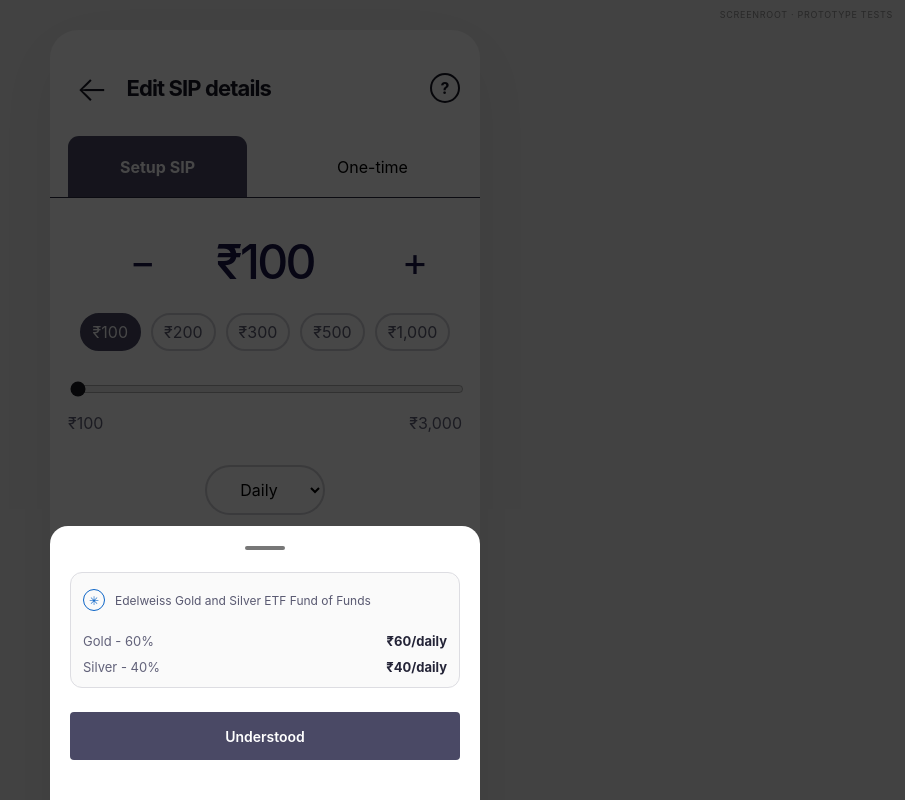
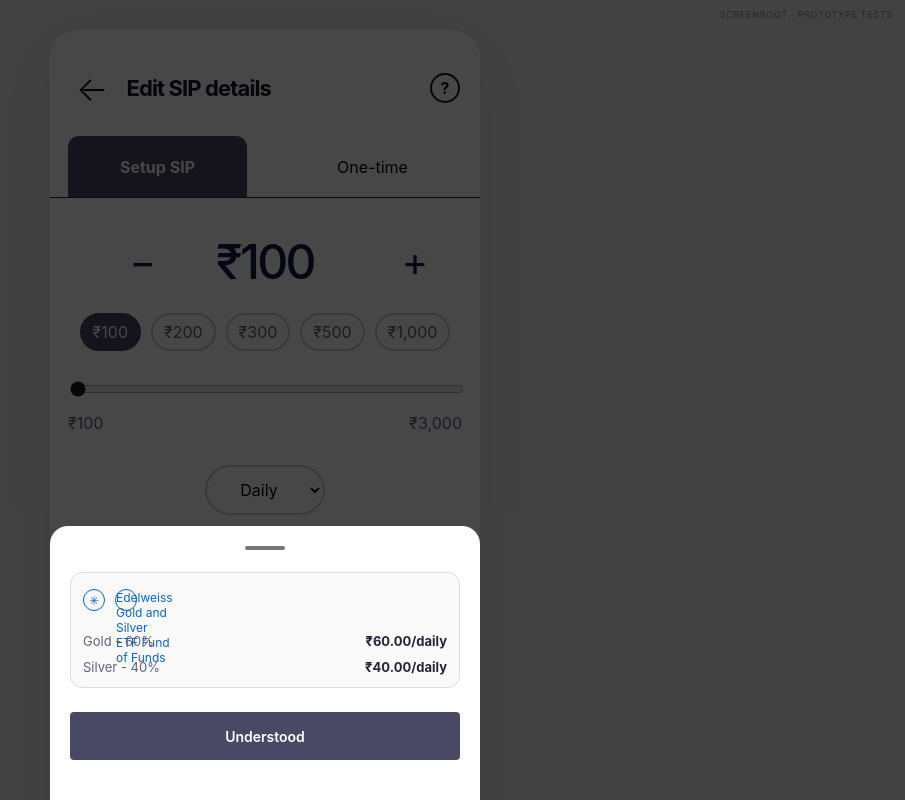
Before and after one commit to Zunaidscreenroot/prototypes, a Next.js app: page /prototype-1 in a window 1280 px wide. Both pictures are taken after a click on the button "Help". Shown: the top 800 px of the page, without its empty margins (375-1280 px from the left). Built offline with nearby package versions, Linux system fonts and the light colour scheme.

Commit message:
Implement Prototype 1 fund combination logic

```diff
--- a/app/prototype-1/page.tsx
+++ b/app/prototype-1/page.tsx
@@ -3,47 +3,89 @@
 import { useMemo, useState } from "react";
 
 const funds = {
-  goldSilver: {
+  edelweiss: {
     title: "Gold+Silver",
     provider: "Edelweiss Gold and Silver ETF Fund of Funds",
-    split: [{ label: "Gold", percent: 60 }, { label: "Silver", percent: 40 }]
+    gold: 60,
+    silver: 40,
+    min: 100
   },
   gold: {
     title: "Only Gold",
     provider: "Axis Gold Fund",
-    split: [{ label: "Gold", percent: 100 }]
+    gold: 100,
+    silver: 0,
+    min: 100
   },
   silver: {
     title: "Only Silver",
     provider: "Axis Silver Fund",
-    split: [{ label: "Silver", percent: 100 }]
+    gold: 0,
+    silver: 100,
+    min: 100
   }
 } as const;
 
 type FundKey = keyof typeof funds;
 
+const presets = [100, 200, 300, 500, 1000];
+
 export default function PrototypeOne() {
-  const [amount, setAmount] = useState(100);
-  const [fund, setFund] = useState<FundKey>("goldSilver");
+  const [edelweiss, setEdelweiss] = useState(true);
+  const [axisGold, setAxisGold] = useState(false);
+  const [axisSilver, setAxisSilver] = useState(false);
+  const [baseAmount, setBaseAmount] = useState(100);
   const [frequency, setFrequency] = useState("Daily");
-  const [sheet, setSheet] = useState<"fund" | "proceed" | null>(null);
-  const selected = funds[fund];
+  const [sheet, setSheet] = useState(false);
 
-  const allocation = useMemo(
-    () => selected.split.map(x => ({ ...x, amount: Math.round(amount * x.percent / 100) })),
-    [amount, selected]
+  const selected = useMemo(() => {
+    const list: { key: FundKey; amount: number }[] = [];
+    if (edelweiss) list.push({ key: "edelweiss", amount: baseAmount });
+    if (axisGold) list.push({ key: "gold", amount: 100 });
+    if (axisSilver) list.push({ key: "silver", amount: 100 });
+    return list;
+  }, [edelweiss, axisGold, axisSilver, baseAmount]);
+
+  const total = selected.reduce((sum, item) => sum + item.amount, 0);
+
+  const goldAmount = selected.reduce(
+    (sum, item) => sum + item.amount * funds[item.key].gold / 100,
+    0
   );
 
-  const changeAmount = (delta: number) =>
-    setAmount(v => Math.min(3000, Math.max(100, v + delta)));
+  const silverAmount = selected.reduce(
+    (sum, item) => sum + item.amount * funds[item.key].silver / 100,
+    0
+  );
+
+  const goldPercent = total ? goldAmount / total * 100 : 0;
+  const silverPercent = total ? silverAmount / total * 100 : 0;
+
+  const setPreset = (value: number) => {
+    setBaseAmount(value);
+    setEdelweiss(true);
+  };
+
+  const toggleFund = (key: FundKey) => {
+    if (key === "edelweiss") setEdelweiss(v => !v);
+    if (key === "gold") setAxisGold(v => !v);
+    if (key === "silver") setAxisSilver(v => !v);
+  };
+
+  const allocation = [
+    { label: "Gold", amount: goldAmount, percent: goldPercent },
+    { label: "Silver", amount: silverAmount, percent: silverPercent }
+  ];
 
   return (
-    <main className="sip-page"><div className="screenroot-label">SCREENROOT · PROTOTYPE TESTS</div>
+    <main className="sip-page">
+      <div className="screenroot-label">SCREENROOT · PROTOTYPE TESTS</div>
+
       <div className="phone">
         <header className="sip-header">
           <button className="back" aria-label="Back">←</button>
           <h1>Edit SIP details</h1>
-          <button className="help" onClick={() => setSheet("fund")} aria-label="Help">?</button>
+          <button className="help" onClick={() => setSheet(true)} aria-label="Help">?</button>
         </header>
 
         <div className="tabs">
@@ -53,25 +95,48 @@ export default function PrototypeOne() {
 
         <section className="amount-section">
           <div className="amount-control">
-            <button onClick={() => changeAmount(-100)}>−</button>
-            <strong>₹{amount.toLocaleString("en-IN")}</strong>
-            <button onClick={() => changeAmount(100)}>+</button>
+            <button onClick={() => setBaseAmount(v => Math.max(100, v - 100))}>−</button>
+            <strong>₹{baseAmount.toLocaleString("en-IN")}</strong>
+            <button onClick={() => setBaseAmount(v => Math.min(3000, v + 100))}>+</button>
           </div>
 
           <div className="presets">
-            {[100,200,300,500,1000].map(v => (
-              <button key={v} className={amount === v ? "preset selected" : "preset"} onClick={() => setAmount(v)}>
-                ₹{v.toLocaleString("en-IN")}{v === 100 && <small>Min</small>}
+            {presets.map(value => (
+              <button
+                key={value}
+                className={baseAmount === value ? "preset selected" : "preset"}
+                onClick={() => setPreset(value)}
+              >
+                ₹{value.toLocaleString("en-IN")}
+                {value === 100 && <small>Min</small>}
               </button>
             ))}
           </div>
 
-          <input className="range" type="range" min="100" max="3000" step="100" value={amount}
-            onChange={e => setAmount(Number(e.target.value))} />
-          <div className="range-labels"><span>₹100</span><span>₹3,000</span></div>
+          <input
+            className="range"
+            type="range"
+            min="100"
+            max="3000"
+            step="100"
+            value={baseAmount}
+            onChange={e => setBaseAmount(Number(e.target.value))}
+            aria-label="SIP amount"
+          />
 
-          <select className="frequency" value={frequency} onChange={e => setFrequency(e.target.value)}>
-            <option>Daily</option><option>Weekly</option><option>Monthly</option>
+          <div className="range-labels">
+            <span>₹100</span>
+            <span>₹3,000</span>
+          </div>
+
+          <select
+            className="frequency"
+            value={frequency}
+            onChange={e => setFrequency(e.target.value)}
+          >
+            <option>Daily</option>
+            <option>Weekly</option>
+            <option>Monthly</option>
           </select>
         </section>
 
@@ -82,60 +147,66 @@ export default function PrototypeOne() {
           <p>Your SIP (automatic investments) will be active until canceled. You can modify, pause, or cancel anytime.</p>
         </section>
 
-        <button className="nav-card" onClick={() => setSheet("fund")}>
-          <span>Purchase price (NAV) date: &nbsp;20 Aug, 2026</span><i>i</i>
+        <button className="nav-card" onClick={() => setSheet(true)}>
+          <span>Purchase price (NAV) date: &nbsp;20 Aug, 2026</span>
+          <i>i</i>
         </button>
 
         <section className="fund-list">
-          {(Object.keys(funds) as FundKey[]).map(key => {
-            const item = funds[key];
-            const active = fund === key;
-            return (
-              <button key={key} className={active ? "fund-card active-fund" : "fund-card"} onClick={() => setFund(key)}>
-                <span className="checkbox">{active ? "✓" : ""}</span>
-                <span className="fund-copy">
-                  <b>{item.title}</b>
-                  <span>{key === "goldSilver" ? `Investing: ₹${amount.toFixed(2)}` : `Not investing in only ${key}`}</span>
-                </span>
-              </button>
-            );
-          })}
+          <FundCard
+            title="Gold+Silver"
+            subtitle={`Investing: ₹${baseAmount.toFixed(2)}`}
+            selected={edelweiss}
+            onClick={() => toggleFund("edelweiss")}
+          />
+          <FundCard
+            title="Only Gold"
+            subtitle={axisGold ? "Investing: ₹100.00" : "Not investing in only gold"}
+            selected={axisGold}
+            onClick={() => toggleFund("gold")}
+          />
+          <FundCard
+            title="Only Silver"
+            subtitle={axisSilver ? "Investing: ₹100.00" : "Not investing in only silver"}
+            selected={axisSilver}
+            onClick={() => toggleFund("silver")}
+          />
         </section>
 
-        <div className="investing-pill">
+        <div className="investing-pill" onClick={() => setSheet(true)}>
           <span>Investing in</span>
-          <button onClick={() => setSheet("fund")}>✳</button>
+          <button aria-label="View allocation">✳</button>
         </div>
 
-        <footer><button className="proceed" onClick={() => setSheet("proceed")}>Proceed</button></footer>
+        <footer>
+          <button className="proceed" onClick={() => setSheet(true)}>Proceed</button>
+        </footer>
 
         {sheet && (
-          <div className="overlay" onClick={() => setSheet(null)}>
+          <div className="overlay" onClick={() => setSheet(false)}>
             <section className="sheet" onClick={e => e.stopPropagation()}>
               <div className="handle" />
-              {sheet === "fund" ? (
-                <>
-                  <div className="detail-card">
-                    <div className="provider"><span>✳</span>{selected.provider}</div>
-                    {allocation.map(x => (
-                      <div className="allocation" key={x.label}>
-                        <span>{x.label} - {x.percent}%</span><b>₹{x.amount}/{frequency.toLowerCase()}</b>
-                      </div>
-                    ))}
+              <div className="detail-card">
+                <div className="provider">
+                  <span>✳</span>
+                  <span className="provider-name">
+                    {selected.length === 1
+                      ? funds[selected[0].key].provider
+                      : "Your selected investment funds"}
+                  </span>
+                </div>
+
+                {allocation.map(item => (
+                  <div className="allocation" key={item.label}>
+                    <span>{item.label} - {item.percent.toFixed(2).replace(/\.00$/, "")}%</span>
+                    <b>₹{item.amount.toFixed(2)}/{frequency.toLowerCase()}</b>
                   </div>
-                  <button className="sheet-button" onClick={() => setSheet(null)}>Understood</button>
-                </>
-              ) : (
-                <>
-                  <div className="confirmation">
-                    <small>SIP SUMMARY</small>
-                    <h2>Ready to proceed?</h2>
-                    <p>₹{amount.toLocaleString("en-IN")} {frequency.toLowerCase()} SIP in {selected.title}.</p>
-                    {allocation.map(x => <div className="summary" key={x.label}><span>{x.label}</span><b>₹{x.amount}/{frequency.toLowerCase()}</b></div>)}
-                  </div>
-                  <button className="sheet-button" onClick={() => setSheet(null)}>Confirm prototype</button>
-                </>
-              )}
+                ))}
+              </div>
+
+              <button className="sheet-button" onClick={() => setSheet(false)}>
+                Understood
+              </button>
             </section>
           </div>
         )}
@@ -143,3 +214,25 @@ export default function PrototypeOne() {
     </main>
   );
 }
+
+function FundCard({
+  title,
+  subtitle,
+  selected,
+  onClick
+}: {
+  title: string;
+  subtitle: string;
+  selected: boolean;
+  onClick: () => void;
+}) {
+  return (
+    <button className={selected ? "fund-card selected-fund" : "fund-card"} onClick={onClick}>
+      <span className="checkbox">{selected ? "✓" : ""}</span>
+      <span className="fund-copy">
+        <b>{title}</b>
+        <span>{subtitle}</span>
+      </span>
+    </button>
+  );
+}
```
